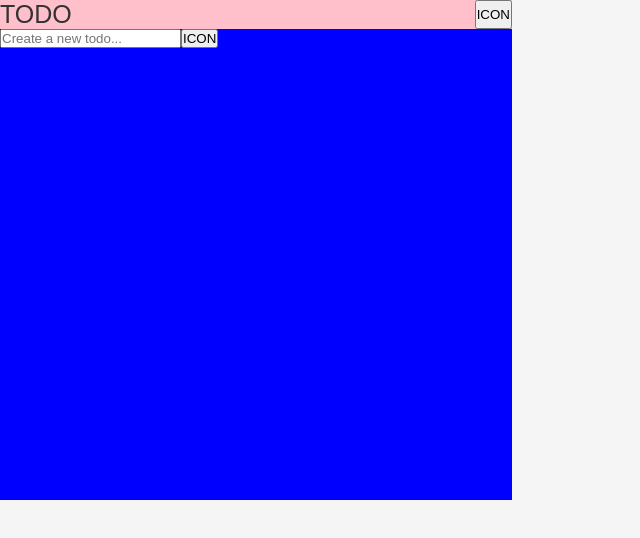
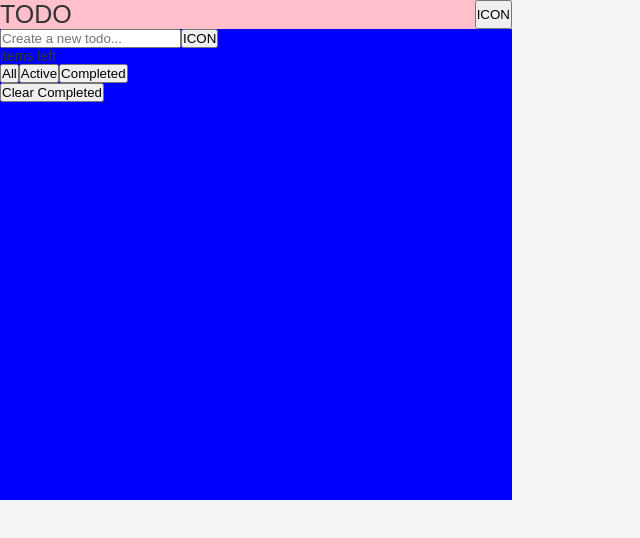
Before and after one commit to biancahpp/todo, a React (Create React App) app: page / in a window 1280 px wide. Shown: the top 538 px of the page, without its empty margins (0-640 px from the left). Built offline with nearby package versions, Linux system fonts and the light colour scheme.

Commit message:
working on filters

```diff
--- a/src/components/list/List.js
+++ b/src/components/list/List.js
@@ -13,7 +13,6 @@ export default function List() {
   function addItem (e) {
     e.preventDefault()
     setList([...list, {item: item, completed: false}])
-    console.log(list)
   }
 
   function deleteItem (index) {
@@ -27,11 +26,20 @@ export default function List() {
 
     const res = list.map((el, ind) => {
 
-      return ind === index ? { ...el, completed: true }: el;
+      return ind === index ? { ...el, completed: !el.completed }: el;
     }
     )
     setList(res)
+    console.log(res)
   }
+
+  // function active () {
+  //   const res = list.filter((el, ind) => {
+  //     return !el.completed
+  //   } )
+  //   console.log(res)
+  //   return res
+  // }
 
   return (
     <div className='listWrapper'>
@@ -44,7 +52,7 @@ export default function List() {
       <div className='todoListContainer'>
         {list ?
         list.map((item, index) =>
-        <div key={uuidv4()}className='todoItem'>
+        <div key={uuidv4()} className={item.completed ? 'todoItem completed' : 'todoItem'} >
           <button className='complete' onClick={ () => completeTodo(index)}>
             C
           </button>
@@ -55,6 +63,15 @@ export default function List() {
           </div>) :
         <div> Loading </div>}
       </div>
+      <div className='footer'>
+        <p>items left</p>
+        <div className='filters'>
+        <button>All</button>
+        <button>Active</button>
+        <button>Completed</button>
+        </div>
+        <button>Clear Completed</button>
+      </div>
 
     </div>
   )
--- a/src/components/list/styles.css
+++ b/src/components/list/styles.css
@@ -0,0 +1,3 @@
+.completed {
+  text-decoration: line-through;
+}
```
Also changed, not shown: 1 other file (tests, documents, lock files or other folders).
